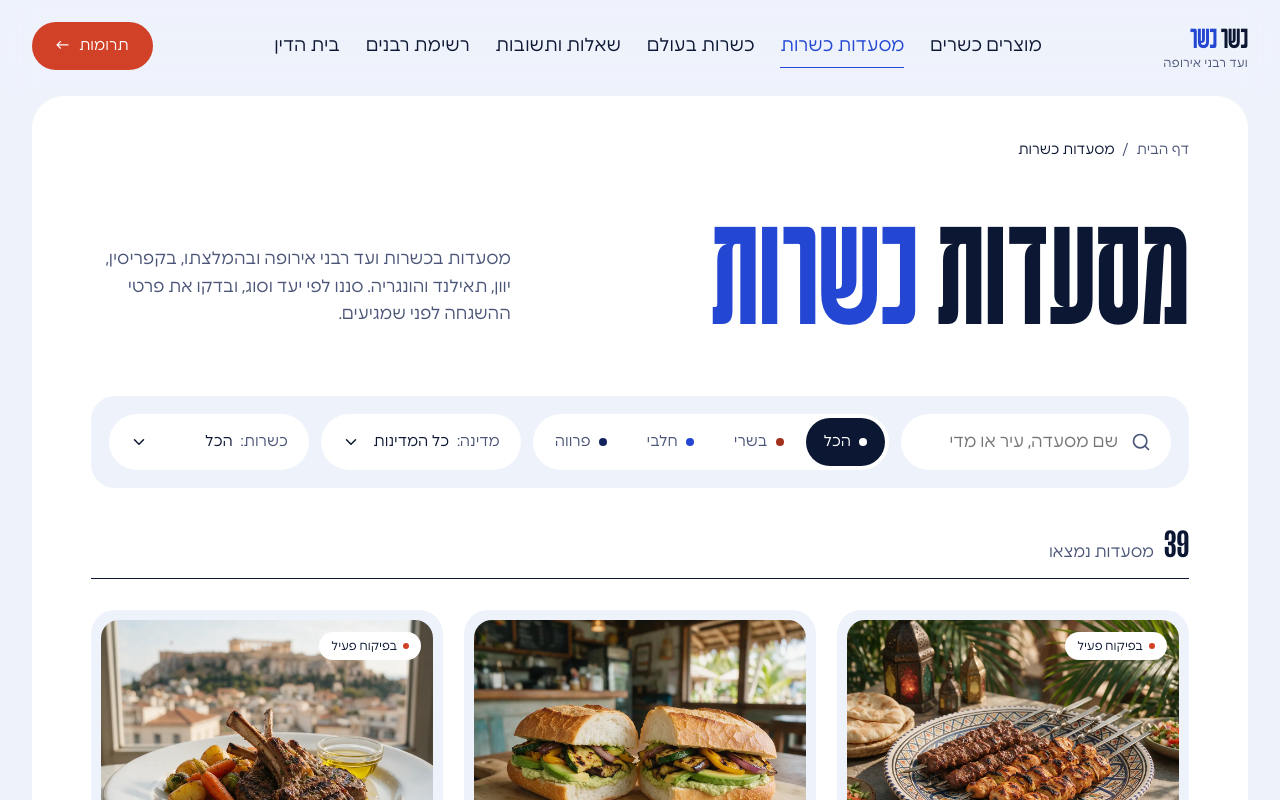
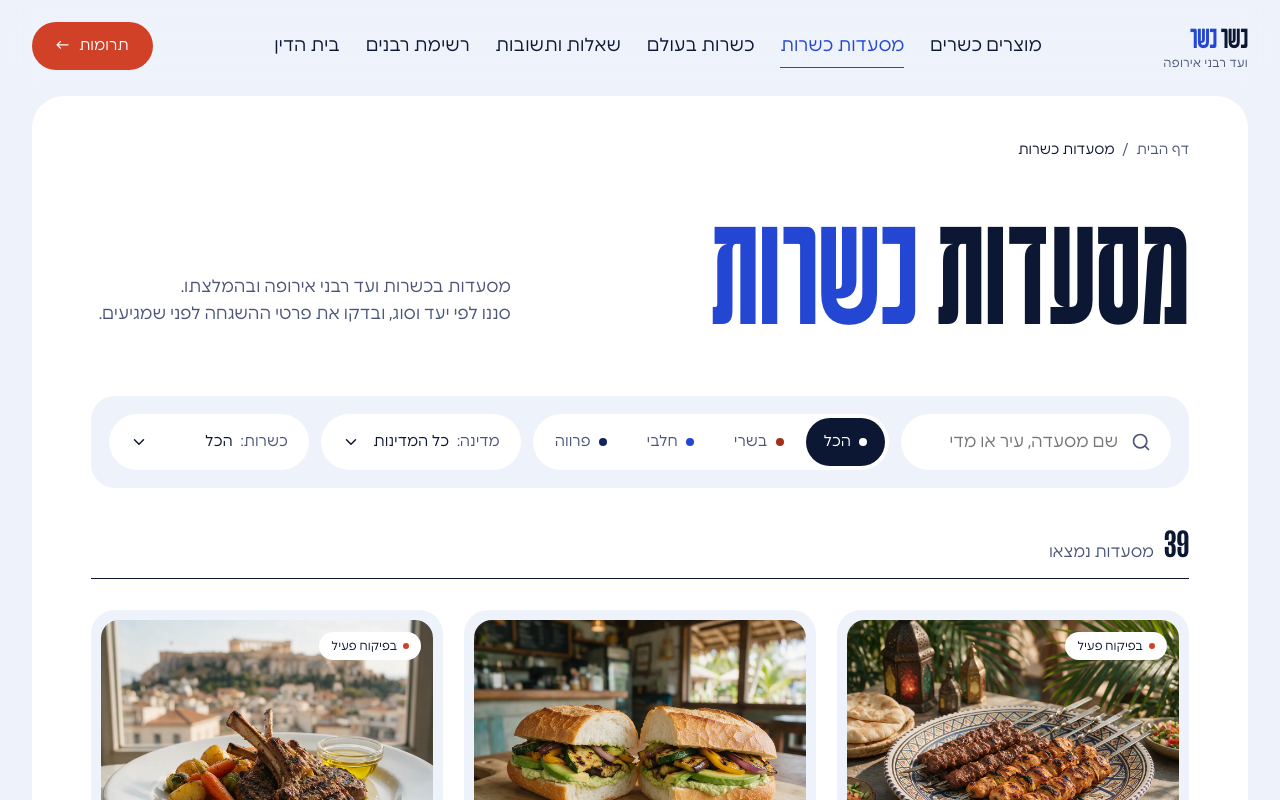
Before and after one commit to feigywilbush-hash/kosher-kosher, a React (Vite) app: page /restaurants in a window 1280 px wide. Shown: the top 800 px of the page. Built offline with nearby package versions, Linux system fonts and the light colour scheme; the HTML template or start-up script is replaced by a standard one.

Commit message:
עמוד מסעדות: עדכון טקסט הפתיח
Co-Authored-By: Claude Opus 5.5 (1M context) <noreply@anthropic.com>
Claude-Session: https://claude.ai/code/session_01VTmpopDaqbv1m1fJFJ2QzZ

```diff
--- a/src/components/kasher/restaurants/Directory.tsx
+++ b/src/components/kasher/restaurants/Directory.tsx
@@ -85,7 +85,9 @@ export function Directory() {
           </h1>
           <div data-hero-in="100" className="w-[min(100%,420px)] pb-[clamp(4px,1vw,18px)]">
             <p className="m-0 text-[clamp(17px,1.3vw,20px)] leading-[1.6] text-muted [text-wrap:pretty]">
-              מסעדות בכשרות ועד רבני אירופה ובהמלצתו, בקפריסין, יוון, תאילנד והונגריה. סננו לפי יעד וסוג, ובדקו את פרטי ההשגחה לפני שמגיעים.
+              מסעדות בכשרות ועד רבני אירופה ובהמלצתו.
+              <br />
+              סננו לפי יעד וסוג, ובדקו את פרטי ההשגחה לפני שמגיעים.
             </p>
           </div>
         </div>
```
